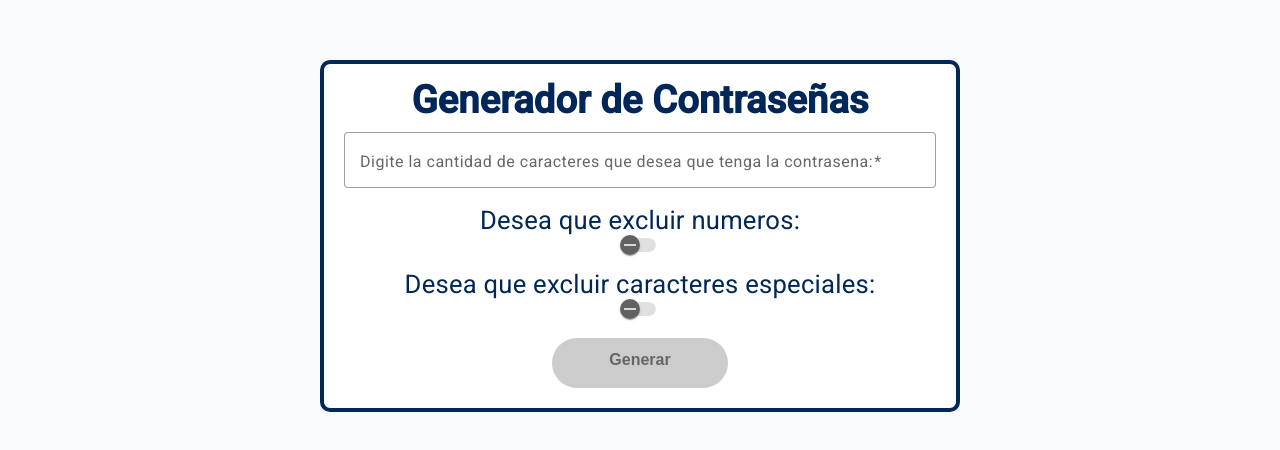
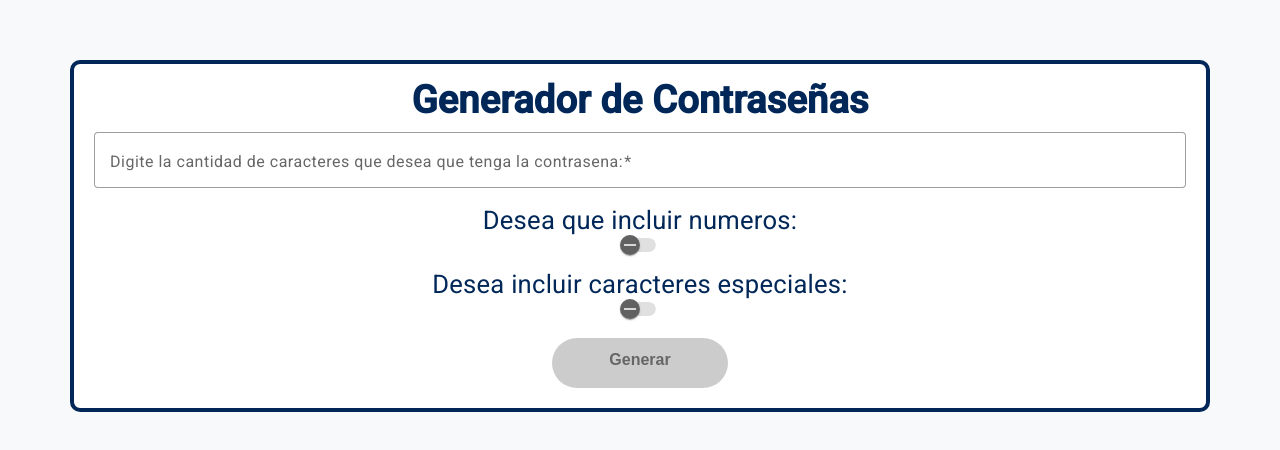
Before and after one commit to Edwingtr28/GenerarContrasenas, an Angular app: page / in a window 1280 px wide. Shown: the part 164-614 px from the top of the page. Built offline with nearby package versions, Linux system fonts and the light colour scheme.

Commit message:
modified:   src/app/app.component.css 	modified:   src/app/app.component.html 	modified:   src/app/app.component.ts

```diff
--- a/src/app/app.component.css
+++ b/src/app/app.component.css
@@ -7,7 +7,8 @@
 
   .container {
     background-color: white;
-    width: 50%;
+    width: 90%;
+    height: auto;
     text-align: center;
     padding: 20px;
     border: 4px solid #002758;
--- a/src/app/app.component.html
+++ b/src/app/app.component.html
@@ -7,16 +7,16 @@
   <form [formGroup]="formContrasena" (ngSubmit)="generatepassword()">
     <mat-form-field class="mat-form-field" appearance="outline"> <!--esto es de la pagina de mat-angular -->
       <mat-label>Digite la cantidad de caracteres que desea que tenga la contrasena:</mat-label>
-      <input formControlName="cant" matInput/>
+      <input type="number" formControlName="cant" matInput/>
     </mat-form-field>
     <br>
     <div class="container-text">
-    <label class="adjustable-text">Desea que excluir numeros:</label>
+    <label class="adjustable-text">Desea que incluir numeros:</label>
     <br>
     <mat-slide-toggle color="primary" formControlName="numbers"></mat-slide-toggle>
     <br>
     <br>
-    <label class="adjustable-text">Desea que excluir caracteres especiales:</label>
+    <label class="adjustable-text">Desea incluir caracteres especiales:</label>
     <br>
     <mat-slide-toggle color="primary" formControlName="charspecials"></mat-slide-toggle>
     <br>
@@ -36,7 +36,9 @@
 <ng-container *ngIf="mostrarModal">
   <div class="modal-container">
     <div class="container-text">
-      <h2>Su contraseña es: <span>{{Contrasena}}</span></h2>
+      <h2> {{Message}}
+      <span>{{Contrasena}}</span>
+      </h2>
       </div>
     <div>
       <button class="button-classModal" (click)="closeModal()">Cerrar</button>
--- a/src/app/app.component.ts
+++ b/src/app/app.component.ts
@@ -32,6 +32,7 @@ export class AppComponent implements OnInit {
   toogleSpecials = false;
 
 
+
   ngOnInit(): void {
 
   }
@@ -42,10 +43,23 @@ export class AppComponent implements OnInit {
     //tamaño de la contrasena
     const lengthPassword = this.formContrasena.value.cant;
     //opcion de numeros
-    this.toogleNumbers = this.formContrasena.value.numbers;
-    console.log("se llamo number:", this.toogleNumbers);
+    if (this.formContrasena.value.numbers == true) {
+      this.toogleNumbers = false;
+    }
+    else
+    {
+      this.toogleNumbers = true;
+    }
+
     //opcion de caracteres especiales
     this.toogleSpecials = this.formContrasena.value.charspecials;
+    if (this.formContrasena.value.charspecials == true) {
+      this.toogleSpecials = false;
+    }
+    else
+    {
+      this.toogleSpecials = true;
+    }
     //llamado del servicio que llama a la API
     this.Services.getPass(lengthPassword,this.toogleNumbers, this.toogleSpecials ).subscribe(
       (result) => {
@@ -67,8 +81,10 @@ export class AppComponent implements OnInit {
     );
   }
 
+  Message: string = "";
   openModal(): void {
     this.mostrarModal = true;
+    this.Message = "Su contraseña es:"
   }
 
   closeModal(): void {
```
